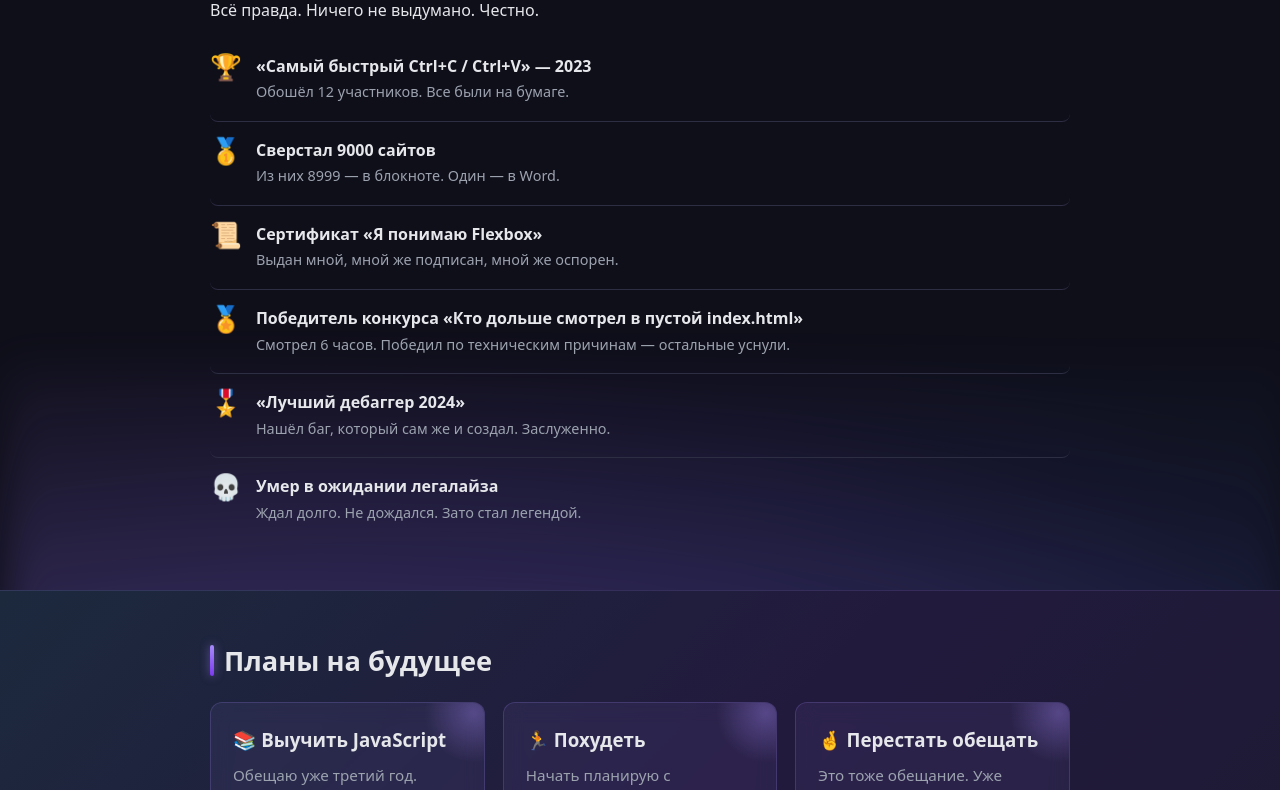
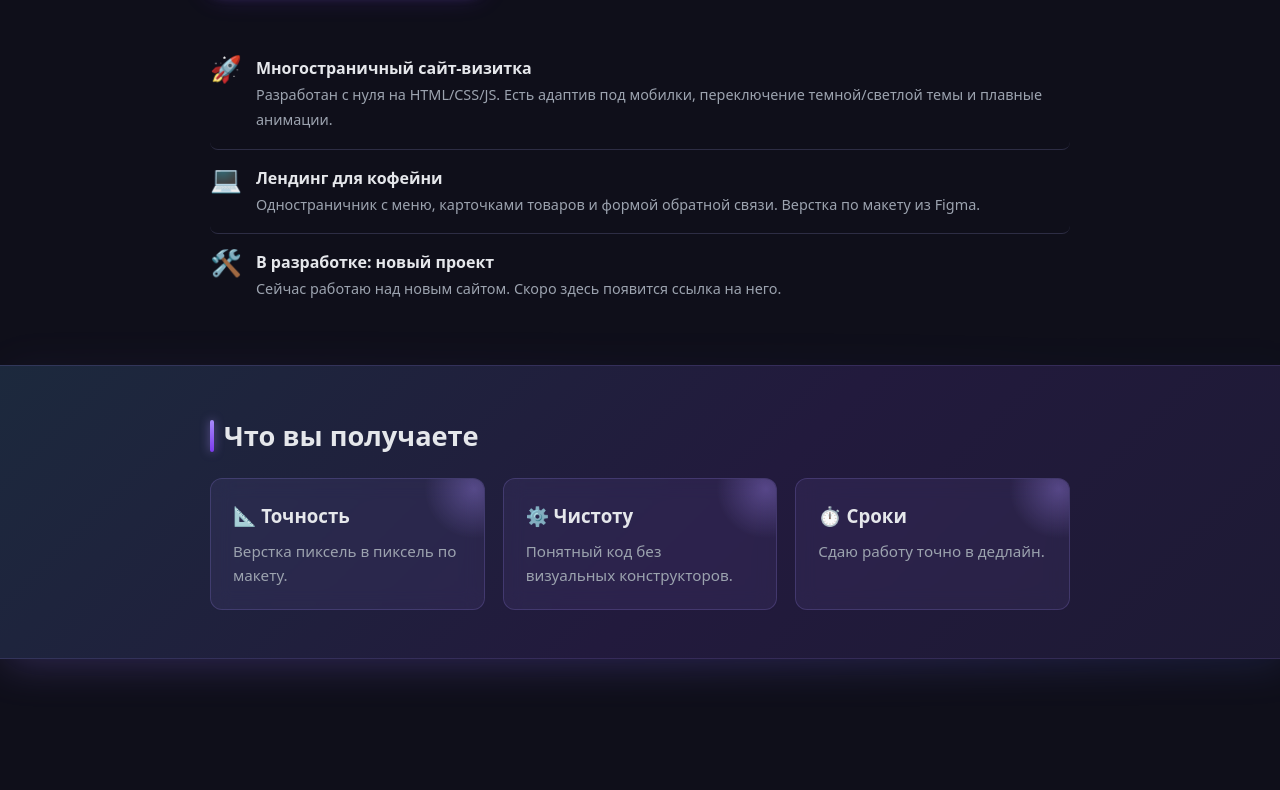
Before and after one commit to einsword/vibesite, a plain HTML site: page achievements.html in a window 1280 px wide. Shown: the part 237-1027 px from the top of the page. After the commit the page ends 960 px from the top, so only its background shows below. Drawn offline with Linux system fonts and the light colour scheme.

Commit message:
Update achievements page with new content and theme toggle

```diff
--- a/achievements.html
+++ b/achievements.html
@@ -3,75 +3,53 @@
 <head>
   <meta charset="UTF-8">
   <meta name="viewport" content="width=device-width, initial-scale=1.0">
-  <title>Достижения — Legendary</title>
+  <title>Мои работы — naplanah</title>
   <link rel="stylesheet" href="style.css">
 </head>
 <body>
 
   <header class="header">
     <div class="container header__inner">
-      <a href="index.html" class="logo">Legendary</a>
+      <a href="index.html" class="logo">naplanah</a>
       <nav class="nav">
         <a href="index.html">Главная</a>
         <a href="about.html">Обо мне</a>
         <a href="skills.html">Навыки</a>
-        <a href="achievements.html" class="active">Достижения</a>
+        <a href="achievements.html" class="active">Работы</a>
         <a href="contact.html">Контакты</a>
       </nav>
+      <button class="theme-toggle" id="theme-toggle" title="Сменить тему">🌙</button>
     </div>
   </header>
 
   <main>
     <section class="section">
       <div class="container">
-        <h1>Достижения</h1>
-        <p>Всё правда. Ничего не выдумано. Честно.</p>
+
+        <!-- Кнопка-ссылка в самом верху -->
+        <a href="#" class="btn" target="_blank" style="margin-bottom: 40px; display: inline-block;">Моя текущая разработка</a>
 
         <div class="trophy">
-          <div class="trophy__icon">🏆</div>
+          <div class="trophy__icon">🚀</div>
           <div class="trophy__text">
-            <strong>«Самый быстрый Ctrl+C / Ctrl+V» — 2023</strong>
-            <span>Обошёл 12 участников. Все были на бумаге.</span>
+            <strong>Многостраничный сайт-визитка</strong>
+            <span>Разработан с нуля на HTML/CSS/JS. Есть адаптив под мобилки, переключение темной/светлой темы и плавные анимации.</span>
           </div>
         </div>
 
         <div class="trophy">
-          <div class="trophy__icon">🥇</div>
+          <div class="trophy__icon">💻</div>
           <div class="trophy__text">
-            <strong>Сверстал 9000 сайтов</strong>
-            <span>Из них 8999 — в блокноте. Один — в Word.</span>
+            <strong>Лендинг для кофейни</strong>
+            <span>Одностраничник с меню, карточками товаров и формой обратной связи. Верстка по макету из Figma.</span>
           </div>
         </div>
 
-        <div class="trophy">
-          <div class="trophy__icon">📜</div>
+        <div class="trophy" style="border-bottom: none;">
+          <div class="trophy__icon">🛠️</div>
           <div class="trophy__text">
-            <strong>Сертификат «Я понимаю Flexbox»</strong>
-            <span>Выдан мной, мной же подписан, мной же оспорен.</span>
-          </div>
-        </div>
-
-        <div class="trophy">
-          <div class="trophy__icon">🏅</div>
-          <div class="trophy__text">
-            <strong>Победитель конкурса «Кто дольше смотрел в пустой index.html»</strong>
-            <span>Смотрел 6 часов. Победил по техническим причинам — остальные уснули.</span>
-          </div>
-        </div>
-
-        <div class="trophy">
-          <div class="trophy__icon">🎖️</div>
-          <div class="trophy__text">
-            <strong>«Лучший дебаггер 2024»</strong>
-            <span>Нашёл баг, который сам же и создал. Заслуженно.</span>
-          </div>
-        </div>
-
-        <div class="trophy">
-          <div class="trophy__icon">💀</div>
-          <div class="trophy__text">
-            <strong>Умер в ожидании легалайза</strong>
-            <span>Ждал долго. Не дождался. Зато стал легендой.</span>
+            <strong>В разработке: новый проект</strong>
+            <span>Сейчас работаю над новым сайтом. Скоро здесь появится ссылка на него.</span>
           </div>
         </div>
 
@@ -80,24 +58,43 @@
 
     <section class="section section--gray">
       <div class="container">
-        <h2>Планы на будущее</h2>
+        <h2>Что вы получаете</h2>
         <div class="cards">
           <article class="card">
-            <h3>📚 Выучить JavaScript</h3>
-            <p>Обещаю уже третий год.</p>
+            <h3>📐 Точность</h3>
+            <p>Верстка пиксель в пиксель по макету.</p>
           </article>
           <article class="card">
-            <h3>🏃 Похудеть</h3>
-            <p>Начать планирую с понедельника. Какого — не уточняю.</p>
+            <h3>⚙️ Чистоту</h3>
+            <p>Понятный код без визуальных конструкторов.</p>
           </article>
           <article class="card">
-            <h3>🤞 Перестать обещать</h3>
-            <p>Это тоже обещание. Уже провалил.</p>
+            <h3>⏱️ Сроки</h3>
+            <p>Сдаю работу точно в дедлайн.</p>
           </article>
         </div>
       </div>
     </section>
   </main>
 
+  <script>
+    const toggleBtn = document.getElementById('theme-toggle');
+    const body = document.body;
+    const currentTheme = localStorage.getItem('theme');
+    if (currentTheme === 'light') {
+      body.classList.add('light-theme');
+      toggleBtn.textContent = '☀️';
+    }
+    toggleBtn.addEventListener('click', () => {
+      body.classList.toggle('light-theme');
+      if (body.classList.contains('light-theme')) {
+        toggleBtn.textContent = '☀️';
+        localStorage.setItem('theme', 'light');
+      } else {
+        toggleBtn.textContent = '🌙';
+        localStorage.setItem('theme', 'dark');
+      }
+    });
+  </script>
 </body>
 </html>
```
